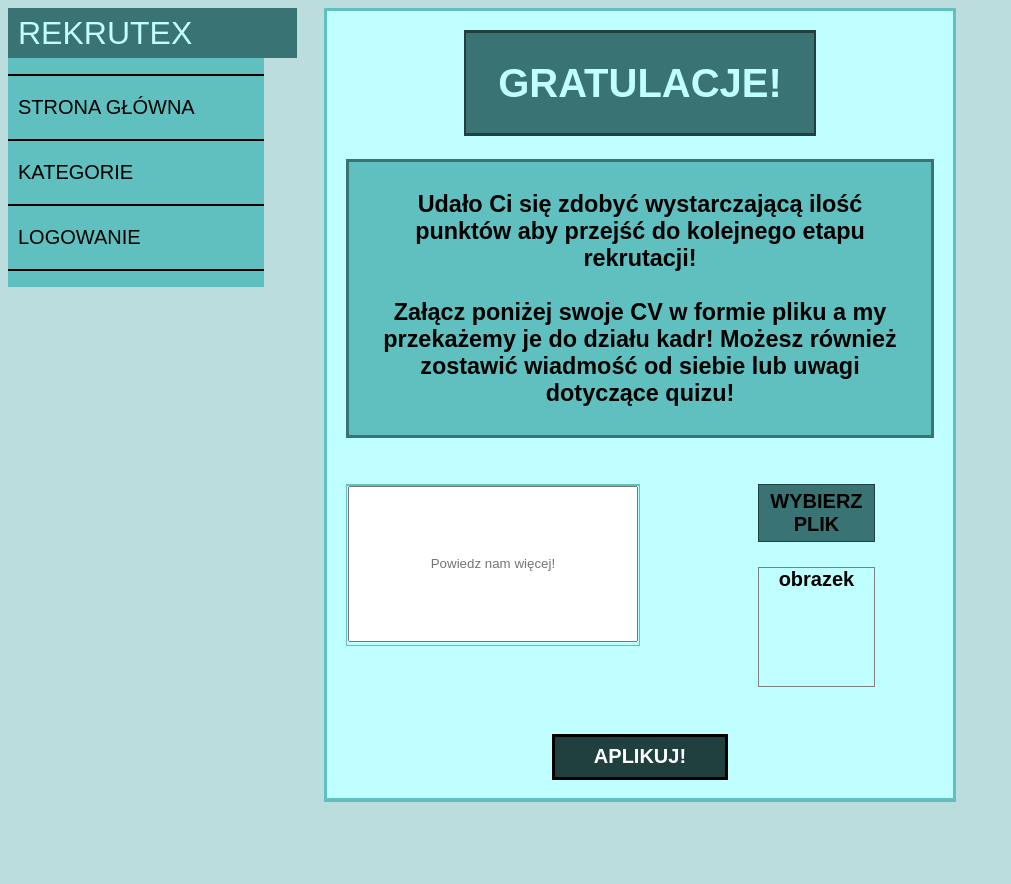
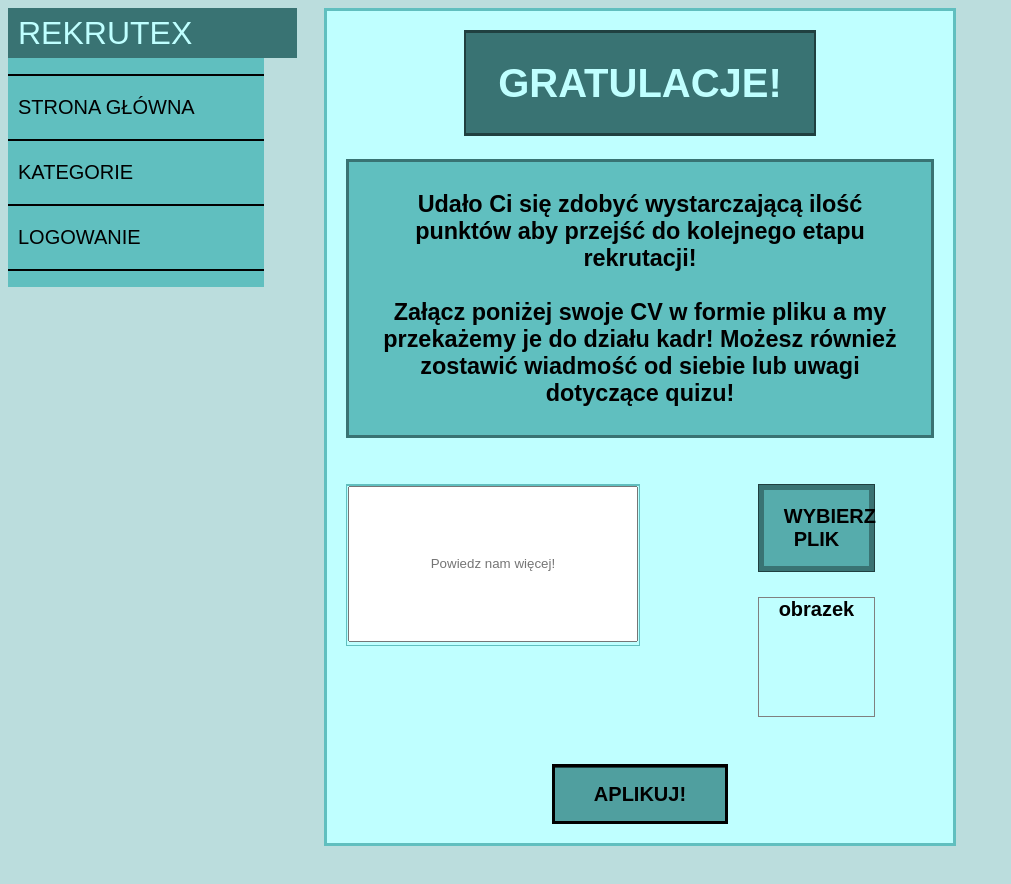
Before and after one commit to AgnieszkaM2/Rekrutex-App, an Angular app in the folder Rekrutex_AngularApp/: page /formularz-kontaktowy in a window 1280 px wide. Shown: the top 884 px of the page, without its empty margins (0-1011 px from the left). Built offline with nearby package versions, Linux system fonts and the light colour scheme.

Commit message:
Formularz kontaktowy fix
Fix

```diff
--- a/Rekrutex_AngularApp/src/app/components/formularz-kontaktowy/formularz-kontaktowy.component.css
+++ b/Rekrutex_AngularApp/src/app/components/formularz-kontaktowy/formularz-kontaktowy.component.css
@@ -129,6 +129,73 @@
   box-sizing: border-box;
   font-weight: bold;
   color: white;
-  padding-top: 5%;
-  padding-bottom: 5%;
+  padding-top: 0.5%;
+  padding-bottom: 0.5%;
 }
+
+#formularz_submit_tlo input[type="submit"] {
+  opacity: 0;
+  position: fixed;
+  width: 0;
+}
+
+#formularz_submit_tlo label {
+  color:black;
+  display: inline-block;
+  width:100%;
+  margin: 0;
+  /* background-color: #60bfbf; */
+  background-color: rgba(96,191,191,0.75);
+  box-sizing: border-box;
+  padding-left: 30px;
+  padding-right: 30px;
+  padding-top: 15px;
+  padding-bottom:15px;
+
+}
+
+#formularz_submit_tlo label:hover {
+  background-color: rgba(96,191,191,0.5);
+}
+
+#formularz_submit_tlo input[type="submit"]:active + label {
+  background-color: rgba(191,255,255,1);
+
+}
+
+#formularz_upload_tlo input[type="file"] {
+  opacity: 0;
+  position: fixed;
+  width: 0;
+}
+
+#formularz_upload_tlo label {
+  color:black;
+  display: inline-block;
+  width:100%;
+  margin: 0;
+  /* background-color: #60bfbf; */
+  background-color: rgba(96,191,191,0.75);
+  box-sizing: border-box;
+  padding-left: 20px;
+  padding-right: 20px;
+  padding-top: 15px;
+  padding-bottom:15px;
+
+}
+
+#formularz_upload_tlo label:hover {
+  background-color: rgba(96,191,191,0.5);
+}
+
+#formularz_upload_tlo input[type="file"]:active + label {
+  background-color: rgba(191,255,255,1);
+
+}
+
+#formularz_tekst_cialo{
+    padding-left: 20px;
+    padding-right: 20px;
+    padding-top: 5px;
+    padding-bottom:5px;
+}
--- a/Rekrutex_AngularApp/src/app/components/formularz-kontaktowy/formularz-kontaktowy.component.html
+++ b/Rekrutex_AngularApp/src/app/components/formularz-kontaktowy/formularz-kontaktowy.component.html
@@ -36,7 +36,8 @@
         <div id="formularz_prawo">
           <div class="przycisk_tlo" id="formularz_upload_tlo">
             <div class="przycisk_cialo" id="formularz_upload_cialo">
-              WYBIERZ PLIK
+              <input type="file" id="formularz_upload">
+              <label for="formularz_upload">WYBIERZ PLIK</label>
             </div>
           </div>
           <br />
@@ -51,7 +52,8 @@
       <br />
       <div class="przycisk_tlo" id="formularz_submit_tlo">
         <div class="przycisk_cialo" id="formularz_submit_cialo">
-          APLIKUJ!
+          <input type="submit" id="formularz_aplikuj">
+          <label for="formularz_aplikuj">APLIKUJ!</label>
         </div>
       </div>
 
```
